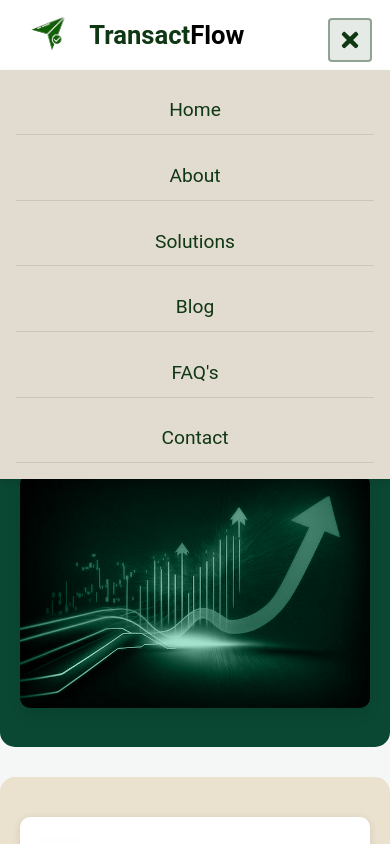
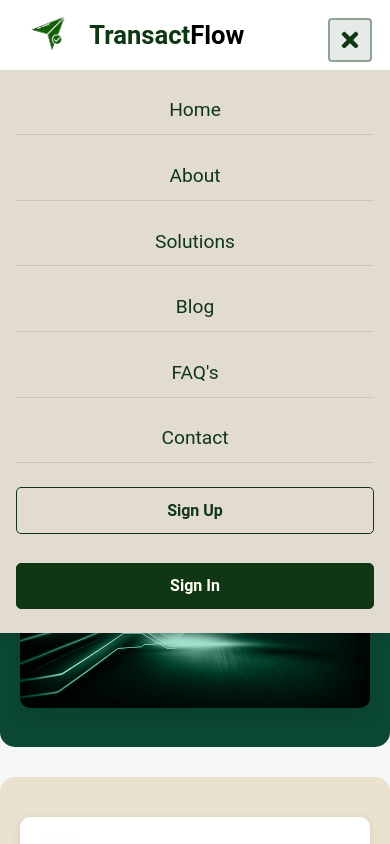
Before and after one commit to annemuriuki/Wapi_website, a React (Vite) app: page / in a window 390 px wide. Both pictures are taken after a click on the button 350 px from the left and 40 px from the top of the page. Shown: the top 844 px of the page. Built offline with nearby package versions, Linux system fonts and the light colour scheme.

Commit message:
added buttons on mobile

```diff
--- a/src/components/Navbar.css
+++ b/src/components/Navbar.css
@@ -149,8 +149,39 @@
   color: #628B35;
 }
 
+/* --------------------------- */
+/* Responsive: Show/Hide Logic */
+/* --------------------------- */
+
+.desktop-only {
+  display: flex;
+}
+
+.mobile-only {
+  display: none;
+}
+
 /* --- MOBILE STYLES --- */
 @media (max-width: 768px) {
+  .desktop-only {
+    display: none !important;
+  }
+
+  .mobile-only {
+    display: flex !important;
+    flex-direction: column;
+    width: 100%;
+    gap: 0.8rem;
+    margin-top: 1rem;
+  }
+
+  .navbar-sign-up,
+  .navbar-sign-in {
+    width: 100%;
+    text-align: center;
+    padding: 0.8rem;
+  }
+
   .custom-navbar {
     background-color: #FFFFFF;
     padding: 0.8rem 1rem;
@@ -194,11 +225,10 @@
     border-bottom: 1px solid rgba(0, 0, 0, 0.1);
   }
 
-  /* Hide navbar-right by default on mobile */
   .navbar-right {
     display: none !important;
   }
-  /* Show navbar-right inside dropdown, below links */
+
   .navbar-links-container.active .navbar-right {
     display: flex !important;
     flex-direction: column;
@@ -206,14 +236,12 @@
     gap: 0.8rem;
     margin-top: 1rem;
   }
-  .navbar-sign-up, .navbar-sign-in {
-    width: 100%;
+
+  .navbar-sign-up,
+  .navbar-sign-in {
     margin: 0.5rem 0;
-    text-align: center;
-    padding: 0.8rem;
   }
 
-  /* Move the X button to the top right, above everything */
   .mobile-menu-button {
     display: block;
     background: none;
--- a/src/components/Navbar.jsx
+++ b/src/components/Navbar.jsx
@@ -1,6 +1,6 @@
 import React, { useState } from 'react';
 import { Link } from 'react-router-dom';
-import "./Navbar.css";
+import './Navbar.css';
 import successrate from '../assets/success-rate.png';
 import { FaBars, FaTimes } from 'react-icons/fa';
 
@@ -9,6 +9,10 @@
 
   const toggleMobileMenu = () => {
     setMobileMenuOpen(!mobileMenuOpen);
+  };
+
+  const closeMobileMenu = () => {
+    setMobileMenuOpen(false);
   };
 
   return (
@@ -26,22 +30,25 @@
 
       <div className={`navbar-links-container ${mobileMenuOpen ? 'active' : ''}`}>
         <div className="navbar-links">
-          <Link to="/" className="navbar-link" onClick={() => setMobileMenuOpen(false)}>Home</Link>
-          <Link to="/about" className="navbar-link" onClick={() => setMobileMenuOpen(false)}>About</Link>
-          <Link to="/solutions" className="navbar-link" onClick={() => setMobileMenuOpen(false)}>Solutions</Link>
-          <Link to="/blog" className="navbar-link" onClick={() => setMobileMenuOpen(false)}>Blog</Link>
-          <Link to="/faq" className="navbar-link" onClick={() => setMobileMenuOpen(false)}>FAQ's</Link>
-          <Link to="/contact" className="navbar-link" onClick={() => setMobileMenuOpen(false)}>Contact</Link>
+          <Link to="/" className="navbar-link" onClick={closeMobileMenu}>Home</Link>
+          <Link to="/about" className="navbar-link" onClick={closeMobileMenu}>About</Link>
+          <Link to="/solutions" className="navbar-link" onClick={closeMobileMenu}>Solutions</Link>
+          <Link to="/blog" className="navbar-link" onClick={closeMobileMenu}>Blog</Link>
+          <Link to="/faq" className="navbar-link" onClick={closeMobileMenu}>FAQ's</Link>
+          <Link to="/contact" className="navbar-link" onClick={closeMobileMenu}>Contact</Link>
+        </div>
+
+        {/* Mobile-only auth buttons */}
+        <div className="navbar-right mobile-only">
+          <Link to="/signup" className="navbar-sign-up" onClick={closeMobileMenu}>Sign Up</Link>
+          <Link to="/signin" className="navbar-sign-in" onClick={closeMobileMenu}>Sign In</Link>
         </div>
       </div>
 
-      <div className={`navbar-right ${mobileMenuOpen ? 'active' : ''}`}>
-        <Link to="/signup" className="navbar-sign-up" onClick={() => setMobileMenuOpen(false)}>
-          Sign Up
-        </Link>
-        <Link to="/signin" className="navbar-sign-in" onClick={() => setMobileMenuOpen(false)}>
-          Sign in
-        </Link>
+      {/* Desktop-only auth buttons */}
+      <div className="navbar-right desktop-only">
+        <Link to="/signup" className="navbar-sign-up">Sign Up</Link>
+        <Link to="/signin" className="navbar-sign-in">Sign In</Link>
       </div>
     </nav>
   );
```
Lines whose indentation alone changed are shown as unchanged.
